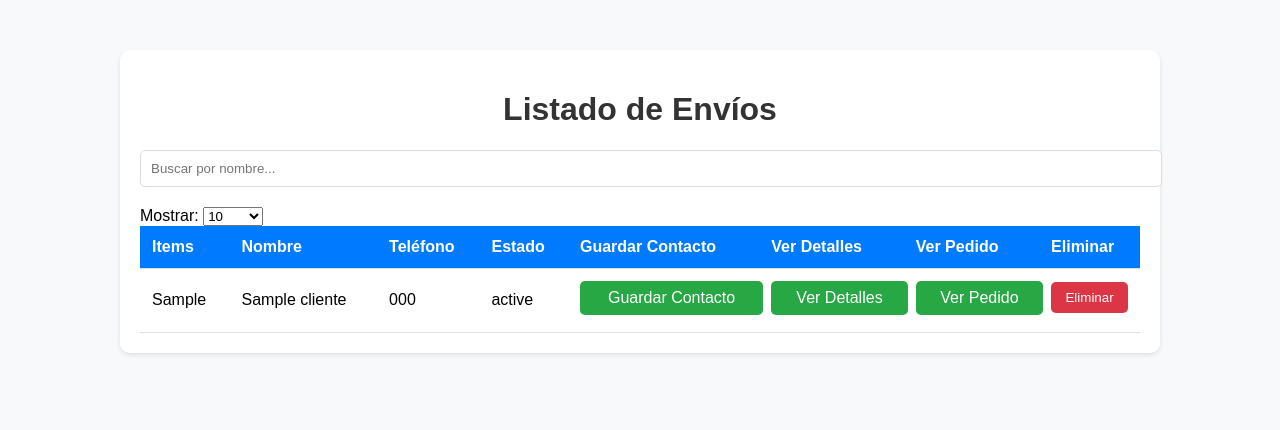
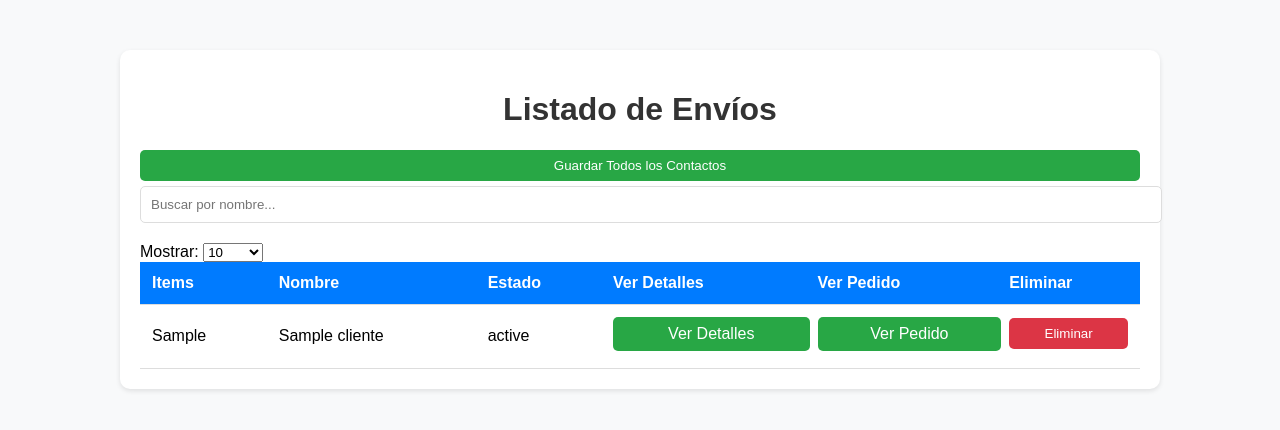
Before and after one commit to corporacionprintec/printec_envios, a PHP site: page /php/listado_envios.php in a window 1280 px wide. Shown: the top 430 px of the page. Run offline with PHP 8.4, Linux system fonts and the light colour scheme; tables that the repository leaves empty or names only in its code hold one stand-in row (values such as "Sample post").

Commit message:
proyeccion92

```diff
--- a/php/listado_envios.php
+++ b/php/listado_envios.php
@@ -30,21 +30,19 @@ if (!$result) {
     die("Error en la consulta: " . $conn->error);
 }
 
-// Función para crear el archivo VCF
-function generarVCF($nombre, $telefono) {
-    // Asegurarse de que el número no contenga espacios ni guiones
-    $telefono = preg_replace('/[^0-9]/', '', $telefono);
+// Función para crear el archivo VCF con todos los contactos
+function generarVCF($clientes) {
+    $filename = "todos_los_contactos.vcf";
+    $contenidoVCF = "";
 
-    // Nombre del archivo VCF basado en el nombre del cliente
-    $filename = $nombre . ".vcf";
-    $filename = str_replace(' ', '_', $filename); // Quitar espacios del nombre
-
-    // Generar el contenido del archivo VCF
-    $contenidoVCF = "BEGIN:VCARD\r\n";
-    $contenidoVCF .= "VERSION:3.0\r\n";
-    $contenidoVCF .= "FN:" . $nombre . "\r\n";
-    $contenidoVCF .= "TEL;TYPE=CELL:" . $telefono . "\r\n";
-    $contenidoVCF .= "END:VCARD\r\n";
+    foreach ($clientes as $cliente) {
+        // Generar el contenido del archivo VCF por cada cliente
+        $contenidoVCF .= "BEGIN:VCARD\r\n";
+        $contenidoVCF .= "VERSION:3.0\r\n";
+        $contenidoVCF .= "FN:" . $cliente['nombre'] . "\r\n";
+        $contenidoVCF .= "TEL;TYPE=CELL:" . $cliente['telefono'] . "\r\n";
+        $contenidoVCF .= "END:VCARD\r\n";
+    }
 
     // Crear el archivo VCF y forzar su descarga
     header('Content-Type: text/vcard');
@@ -52,11 +50,18 @@ function generarVCF($nombre, $telefono) {
     echo $contenidoVCF;
 }
 
-// Comprobar si se ha solicitado la generación de un contacto
-if (isset($_GET['guardar_contacto'])) {
-    $nombre = $_GET['nombre'];
-    $telefono = $_GET['telefono'];
-    generarVCF($nombre, $telefono);
+// Si se solicita guardar todos los contactos
+if (isset($_GET['guardar_todos_contactos'])) {
+    $clientes = [];
+
+    // Obtener todos los clientes de la consulta
+    if ($result->num_rows > 0) {
+        while ($row = $result->fetch_assoc()) {
+            $clientes[] = ['nombre' => $row['nombre'], 'telefono' => $row['telefono']];
+        }
+    }
+
+    generarVCF($clientes);
     exit();
 }
 ?>
@@ -109,8 +114,8 @@ if (isset($_GET['guardar_contacto'])) {
         a:hover {
             text-decoration: underline;
         }
-        .copy-btn, .delete-btn, .contact-btn {
-            background-color: #28a745; /* Verde para Guardar Contacto */
+        .copy-btn, .delete-btn {
+            background-color: #28a745;
             color: white;
             border: none;
             padding: 8px;
@@ -130,8 +135,10 @@ if (isset($_GET['guardar_contacto'])) {
             align-items: center;
             justify-content: center;
         }
-        .contact-btn, .copy-btn {
-            width: 100%;
+
+        /* Ocultar columna de teléfono */
+        .telefono-col {
+            display: none;
         }
 
         /* Estilos para el estado pendiente y enviado */
@@ -153,8 +160,8 @@ if (isset($_GET['guardar_contacto'])) {
             table {
                 width: 100%;
                 display: block;
-                overflow-x: auto; /* Permitir desplazamiento horizontal en pantallas pequeñas */
-                white-space: nowrap; /* Mantener las filas en una sola línea en móviles */
+                overflow-x: auto;
+                white-space: nowrap;
             }
             th, td {
                 font-size: 14px;
@@ -177,6 +184,12 @@ if (isset($_GET['guardar_contacto'])) {
     <div class="container">
         <h1>Listado de Envíos</h1>
 
+        <!-- Botón para guardar todos los contactos -->
+        <form method="GET" action="">
+            <input type="hidden" name="guardar_todos_contactos" value="1">
+            <button type="submit" class="copy-btn">Guardar Todos los Contactos</button>
+        </form>
+
         <!-- Buscador -->
         <input type="text" id="buscador" onkeyup="filtrarTabla()" placeholder="Buscar por nombre..." style="margin-bottom: 20px; padding: 10px; width: 100%; border: 1px solid #ddd; border-radius: 5px;">
 
@@ -198,9 +211,8 @@ if (isset($_GET['guardar_contacto'])) {
                 <tr>
                     <th>Items</th>
                     <th>Nombre</th>
-                    <th>Teléfono</th>
+                    <th class="telefono-col">Teléfono</th> <!-- Oculto -->
                     <th>Estado</th>
-                    <th>Guardar Contacto</th>
                     <th>Ver Detalles</th>
                     <th>Ver Pedido</th>
                     <th>Eliminar</th>
@@ -227,11 +239,8 @@ if (isset($_GET['guardar_contacto'])) {
                         echo "<tr>";
                         echo "<td>" . $item . "</td>";
                         echo "<td>" . $nombre . "</td>";
-                        echo "<td>" . $telefono . "</td>";
-                        echo '<td class="' . $estadoClass . '">' . $estado . '</td>'; // Aplicar clase al estado
-
-                        // Botón para guardar contacto
-                        echo '<td><a href="listado_envios.php?guardar_contacto=1&nombre=' . urlencode($nombre) . '&telefono=' . urlencode($telefono) . '" class="contact-btn">Guardar Contacto</a></td>';
+                        echo "<td class='telefono-col'>" . $telefono . "</td>"; // Oculto
+                        echo '<td class="' . $estadoClass . '">' . $estado . '</td>';
 
                         // Botón para ver detalles
                         echo '<td><a href="' . $urlVerDetalles . '" class="copy-btn">Ver Detalles</a></td>';
```
